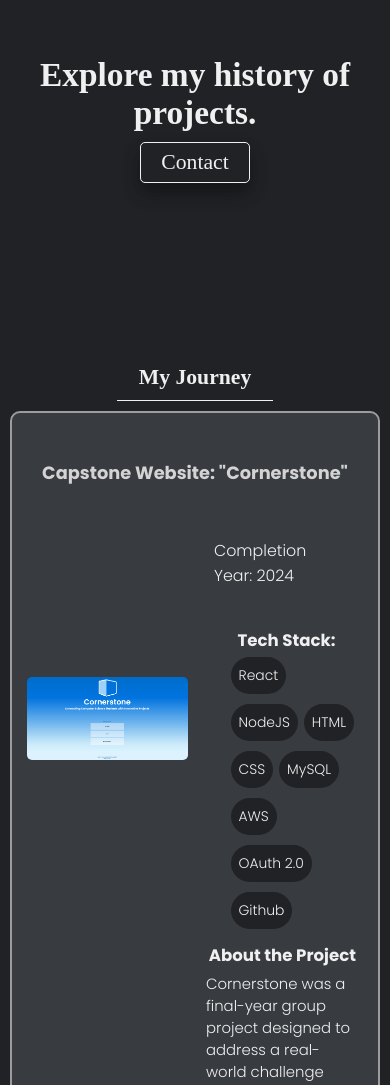
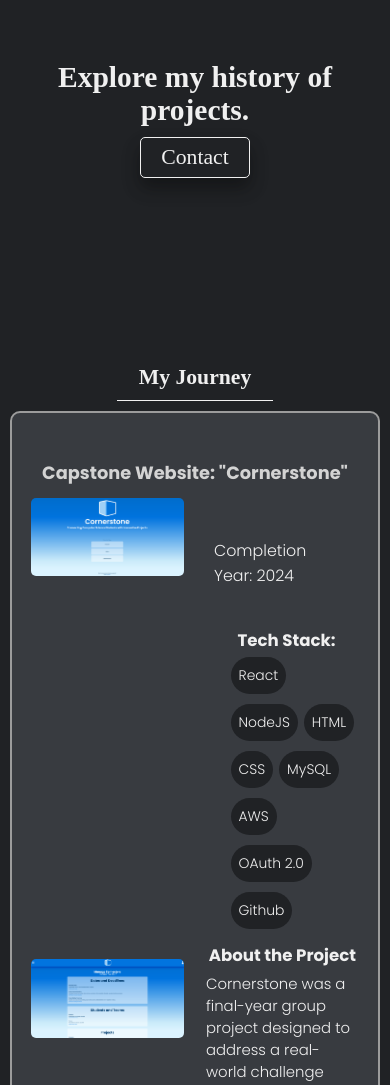
Before and after one commit to eyal132/eyals_portfolio, a React (Create React App) app in the folder client/: page / in a window 390 px wide. Shown: the part 441-1526 px from the top of the page. Built offline with nearby package versions, Linux system fonts and the light colour scheme; a web font is replaced by a local one.

Commit message:
CSS bug fixes

```diff
--- a/client/src/App.css
+++ b/client/src/App.css
@@ -243,12 +243,13 @@ tr {
 }
 
 .tableIMG {
-  min-width: 30vw;
-  width: 30vw;
+  min-width: 28vw;
+  width: 28vw;
   border-radius: 5px;
   margin-top: 18px;
   margin: auto;
-  width: 95%;
+  width: 90%;
+  margin-top: 10px;
 }
 
 .tableTitle {
@@ -440,7 +441,7 @@ tr {
 
   h1 {
     text-align: center;
-    font-size: calc(10px + 6vmin);
+    font-size: calc(10px + 5vmin);
     width: 100%;
     margin-top: -110px;
   }
```
